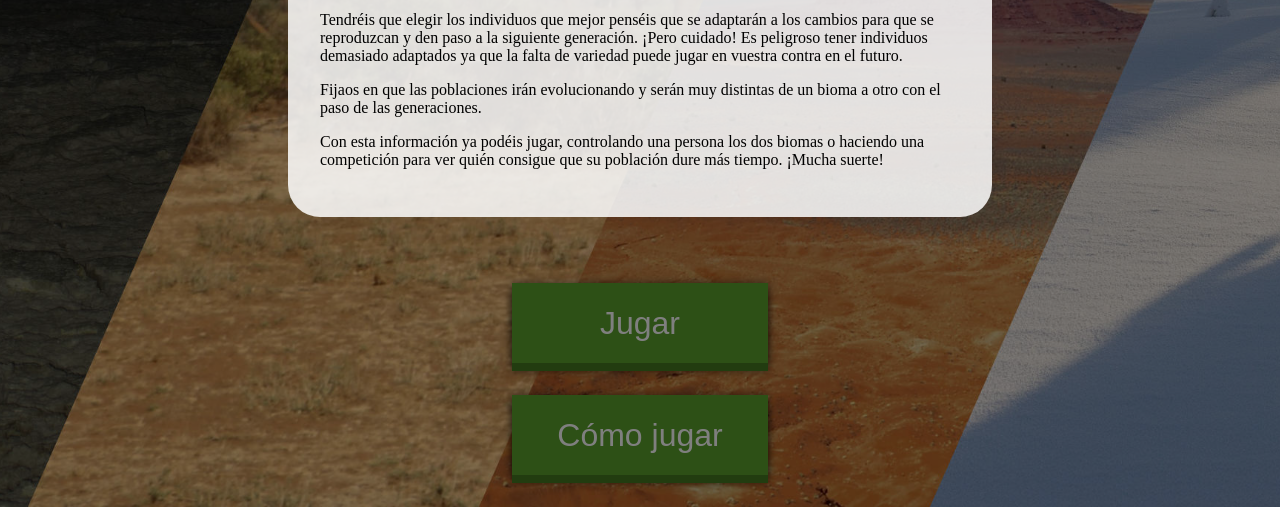
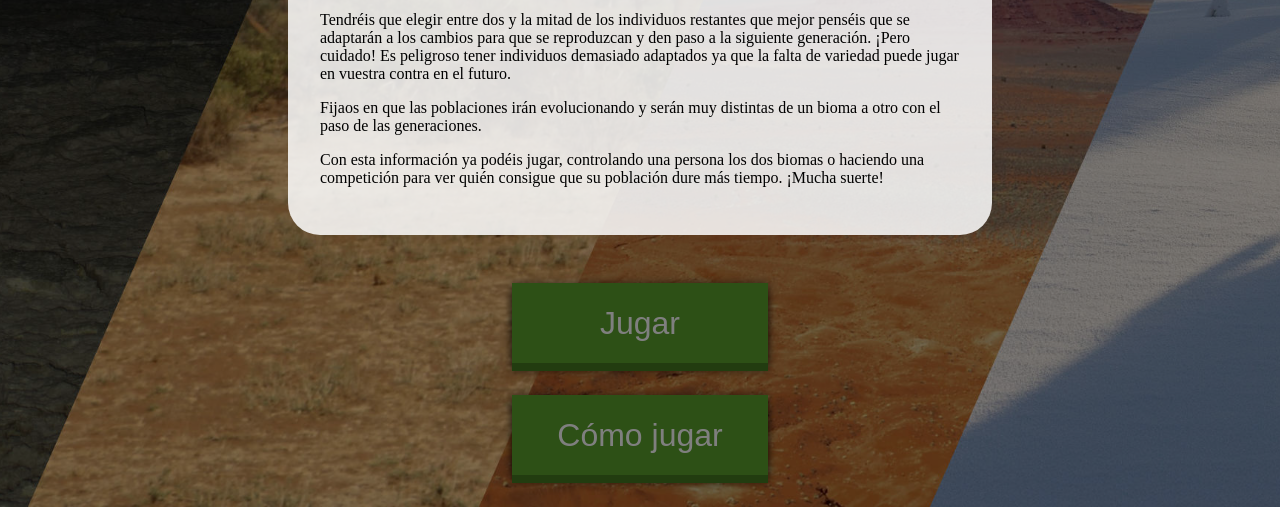
Before and after one commit to NuriaJC/nuriajc.github.io, a plain HTML site: page index.html in a window 1280 px wide. Both pictures are taken after a click on the button "Cómo jugar". Shown: the part 293-800 px from the top of the page. Drawn offline with Linux system fonts and the light colour scheme.

Commit message:
Update index.html

```diff
--- a/index.html
+++ b/index.html
@@ -19,7 +19,7 @@
         <p>Os doy la bienvenida al juego de la evolución.</p>
         <p>Tendréis que tomar el papel de la selección natural, un fenómeno que ocurre en la naturaleza. Consiste en la adaptación de las especies al ambiente en el que viven gracias a ciertas características que les otorgan ventaja.</p>
         <p>En este juego encontraréis dos biomas con condiciones opuestas. Cada vez  que una nueva generación nazca ocurrirá un evento. El evento puede ser local, solamente ocurren en biomas concretos, o puede ser global, eventos que ocurren en el mundo entero y afectarán a todos los biomas.</p>
-        <p>Tendréis que elegir los individuos que mejor penséis que se adaptarán a los cambios para que se reproduzcan y den paso a la siguiente generación. ¡Pero cuidado! Es peligroso tener individuos demasiado adaptados ya que la falta de variedad puede jugar en vuestra contra en el futuro.</p>
+        <p>Tendréis que elegir entre dos y la mitad de los individuos restantes que mejor penséis que se adaptarán a los cambios para que se reproduzcan y den paso a la siguiente generación. ¡Pero cuidado! Es peligroso tener individuos demasiado adaptados ya que la falta de variedad puede jugar en vuestra contra en el futuro.</p>
         <p>Fijaos en que las poblaciones irán evolucionando y serán muy distintas de un bioma a otro con el paso de las generaciones.</p>
         <p>Con esta información ya podéis jugar, controlando una persona los dos biomas o haciendo una competición para ver quién consigue que su población dure más tiempo. ¡Mucha suerte!</p>
       </div>
```
